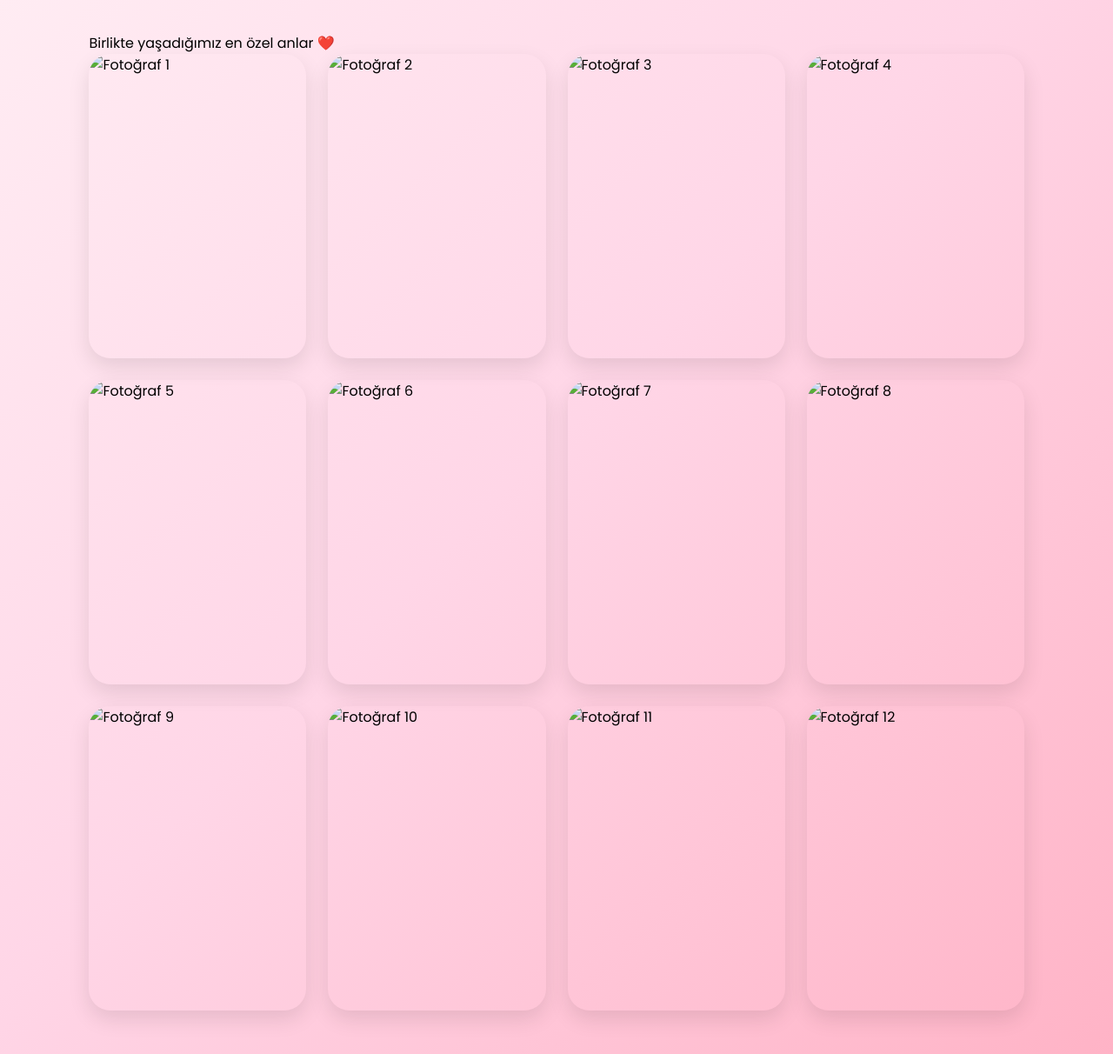
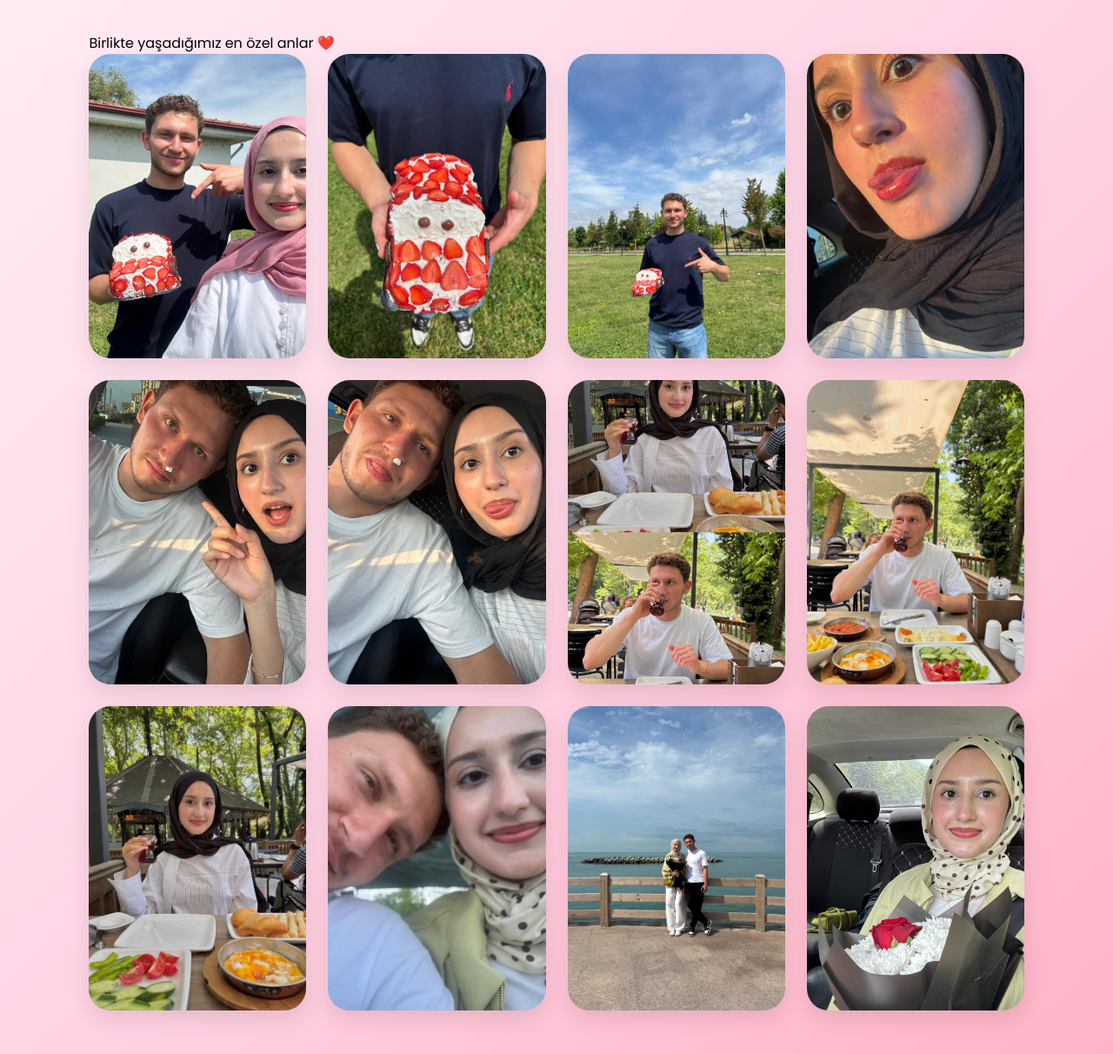
Before and after one commit to cihan470/a-k, a plain HTML site: page photos.html in a window 1280 px wide. Shown: the part 206-1418 px from the top of the page at 87% size. Drawn offline with Linux system fonts and the light colour scheme.

Commit message:
Update photos.html

```diff
--- a/photos.html
+++ b/photos.html
@@ -17,6 +17,7 @@
             <li><a href="letter.html">Mektup</a></li>
         </ul>
     </nav>
+
     <section class="gallery-page">
 
         <h1>📸 En Güzel Anılarımız</h1>
@@ -27,18 +28,18 @@
 
         <div class="gallery">
 
-            <img src="./foto/1.jpeg" alt="Fotoğraf 1">
-            <img src="./foto/2.jpeg" alt="Fotoğraf 2">
-            <img src="./foto/3.jpeg" alt="Fotoğraf 3">
-            <img src="./foto/4.jpeg" alt="Fotoğraf 4">
-            <img src="./foto/5.jpeg" alt="Fotoğraf 5">
-            <img src="./foto/6.jpeg" alt="Fotoğraf 6">
-            <img src="./foto/7.jpeg" alt="Fotoğraf 7">
-            <img src="./foto/8.jpeg" alt="Fotoğraf 8">
-            <img src="./foto/9.jpeg" alt="Fotoğraf 9">
-            <img src="./foto/10.jpeg" alt="Fotoğraf 10">
-            <img src="./foto/11.jpeg" alt="Fotoğraf 11">
-            <img src="./foto/12.jpeg" alt="Fotoğraf 12">
+            <img src="1.jpeg" alt="Fotoğraf 1">
+            <img src="2.jpeg" alt="Fotoğraf 2">
+            <img src="3.jpeg" alt="Fotoğraf 3">
+            <img src="4.jpeg" alt="Fotoğraf 4">
+            <img src="5.jpeg" alt="Fotoğraf 5">
+            <img src="6.jpeg" alt="Fotoğraf 6">
+            <img src="7.jpeg" alt="Fotoğraf 7">
+            <img src="8.jpeg" alt="Fotoğraf 8">
+            <img src="9.jpeg" alt="Fotoğraf 9">
+            <img src="10.jpeg" alt="Fotoğraf 10">
+            <img src="11.jpeg" alt="Fotoğraf 11">
+            <img src="12.jpeg" alt="Fotoğraf 12">
 
         </div>
 
```
Lines whose indentation alone changed are shown as unchanged.
